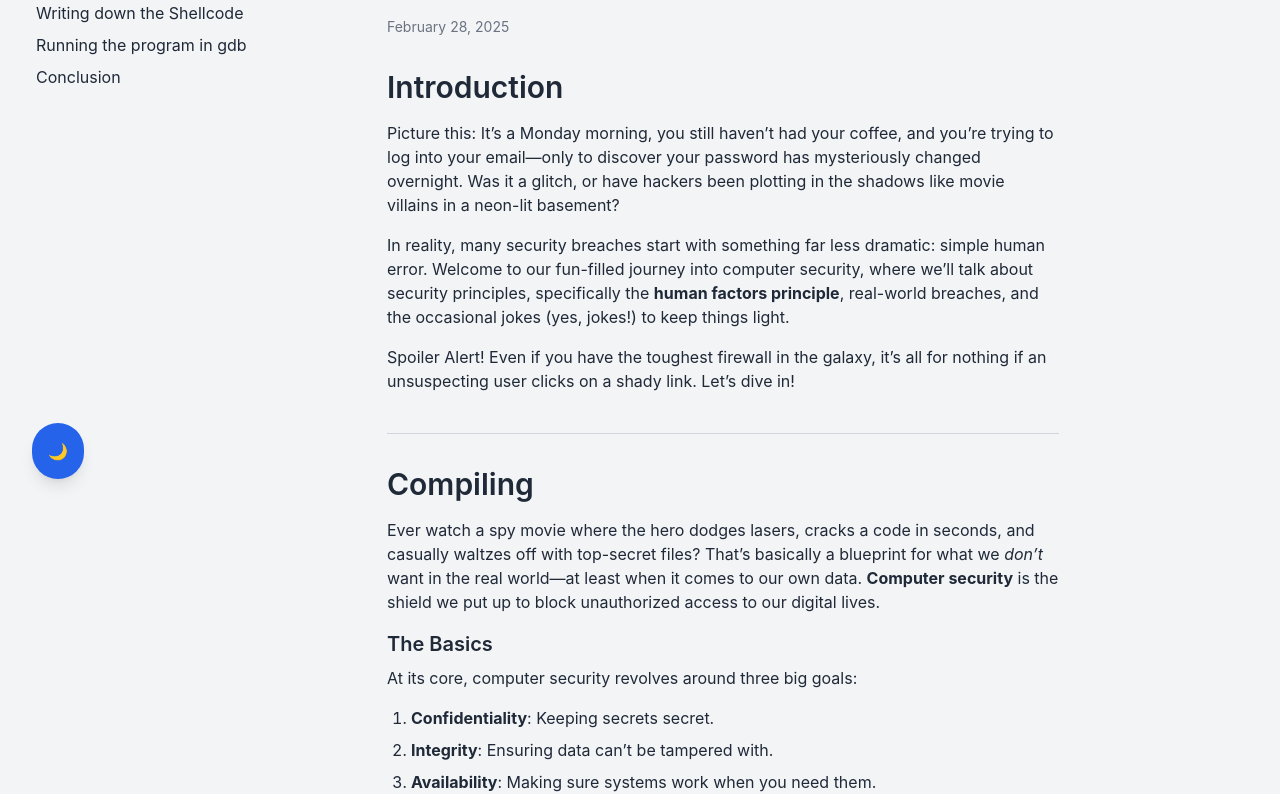
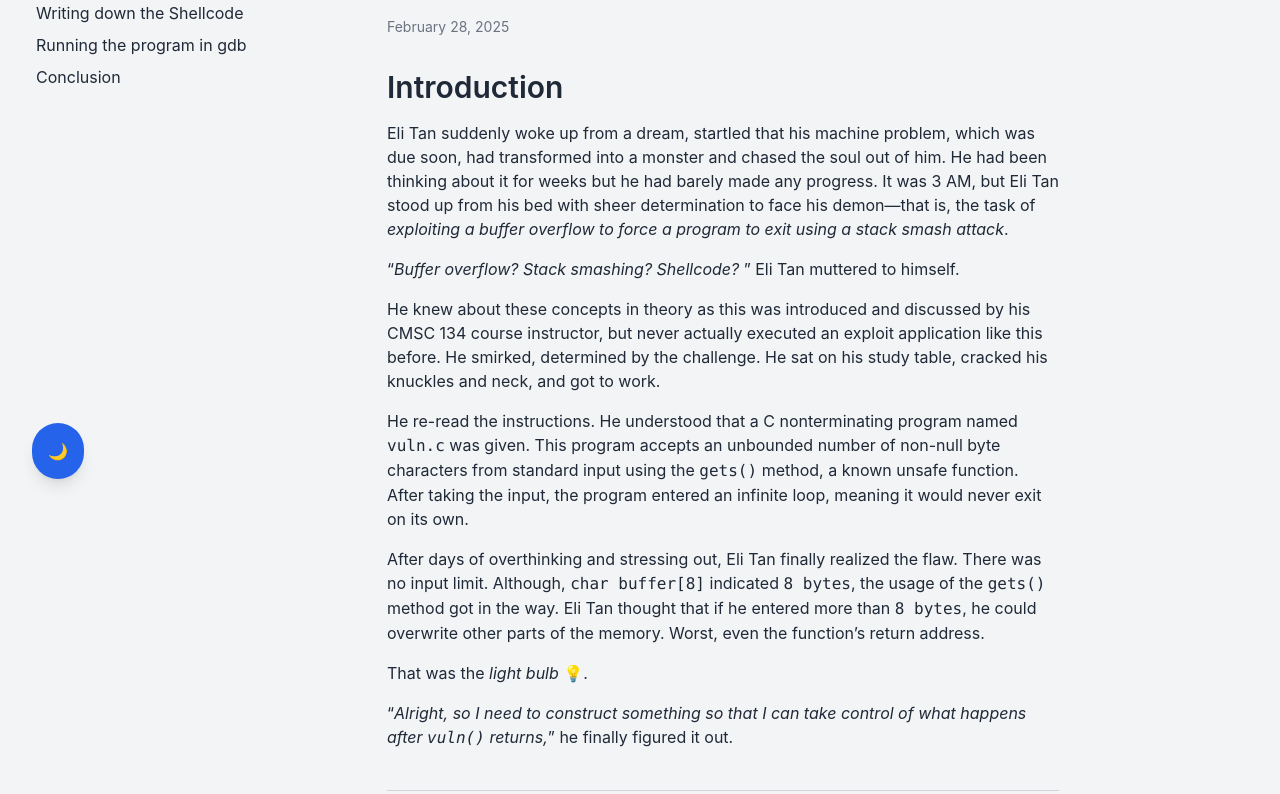
Before and after one commit to Exalt24/CyberInsights, a Next.js app: page /posts/post2 in a window 1280 px wide. Shown: the part 289-1083 px from the top of the page. Built offline with nearby package versions, Linux system fonts and the light colour scheme.

Commit message:
Update MP1 first section

```diff
--- a/src/app/posts/post2/page.js
+++ b/src/app/posts/post2/page.js
@@ -288,13 +288,25 @@ export default function Original() {
                   Introduction
                 </h2>
                 <p className="mb-4  ">
-                  Picture this: It’s a Monday morning, you still haven’t had your coffee, and you’re trying to log into your email—only to discover your password has mysteriously changed overnight. Was it a glitch, or have hackers been plotting in the shadows like movie villains in a neon-lit basement?
+                  Eli Tan suddenly woke up from a dream, startled that his machine problem, which was due soon, had transformed into a monster and chased the soul out of him. He had been thinking about it for weeks but he had barely made any progress. It was 3 AM, but Eli Tan stood up from his bed with sheer determination to face his demon—that is, the task of <em>exploiting a buffer overflow to force a program to exit using a stack smash attack</em>.
                 </p>
                 <p className="mb-4  ">
-                  In reality, many security breaches start with something far less dramatic: simple human error. Welcome to our fun-filled journey into computer security, where we’ll talk about security principles, specifically the <strong>human factors principle</strong>, real-world breaches, and the occasional jokes (yes, jokes!) to keep things light.
+                  <q><em>Buffer overflow? Stack smashing? Shellcode? </em></q> Eli Tan muttered to himself.
                 </p>
                 <p className="mb-4  ">
-                  Spoiler Alert! Even if you have the toughest firewall in the galaxy, it’s all for nothing if an unsuspecting user clicks on a shady link. Let’s dive in!
+                  He knew about these concepts in theory as this was introduced and discussed by his CMSC 134 course instructor, but never actually executed an exploit application like this before. He smirked, determined by the challenge. He sat on his study table, cracked his knuckles and neck, and got to work.
+                </p>
+                <p className="mb-4  ">
+                  He re-read the instructions. He understood that a C nonterminating program named <code>vuln.c</code> was given. This program accepts an unbounded number of non-null byte characters from standard input using the <code>gets()</code> method, a known unsafe function. After taking the input, the program entered an infinite loop, meaning it would never exit on its own.
+                </p>
+                <p className="mb-4  ">
+                  After days of overthinking and stressing out, Eli Tan finally realized the flaw. There was no input limit. Although, <code>char buffer[8]</code> indicated <code>8 bytes</code>, the usage of the <code>gets()</code> method got in the way. Eli Tan thought that if he entered more than <code>8 bytes</code>, he could overwrite other parts of the memory. Worst, even the function’s return address.
+                </p>
+                <p className="mb-4  ">
+                  That was the <em>light bulb</em> 💡.
+                </p>
+                <p className="mb-4  ">
+                  <q><em>Alright, so I need to construct something so that I can take control of what happens after <code>vuln()</code> returns,</em></q> he finally figured it out.
                 </p>
               </section>
 
```
